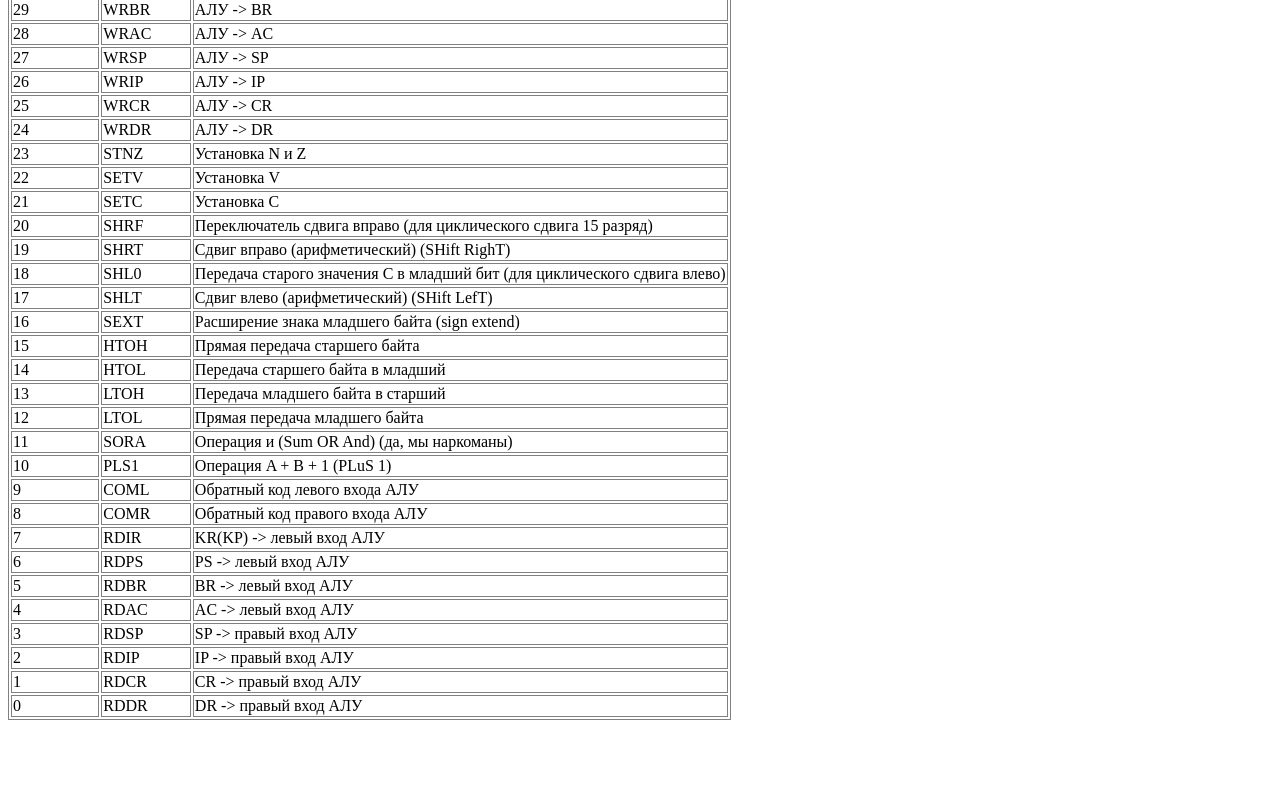
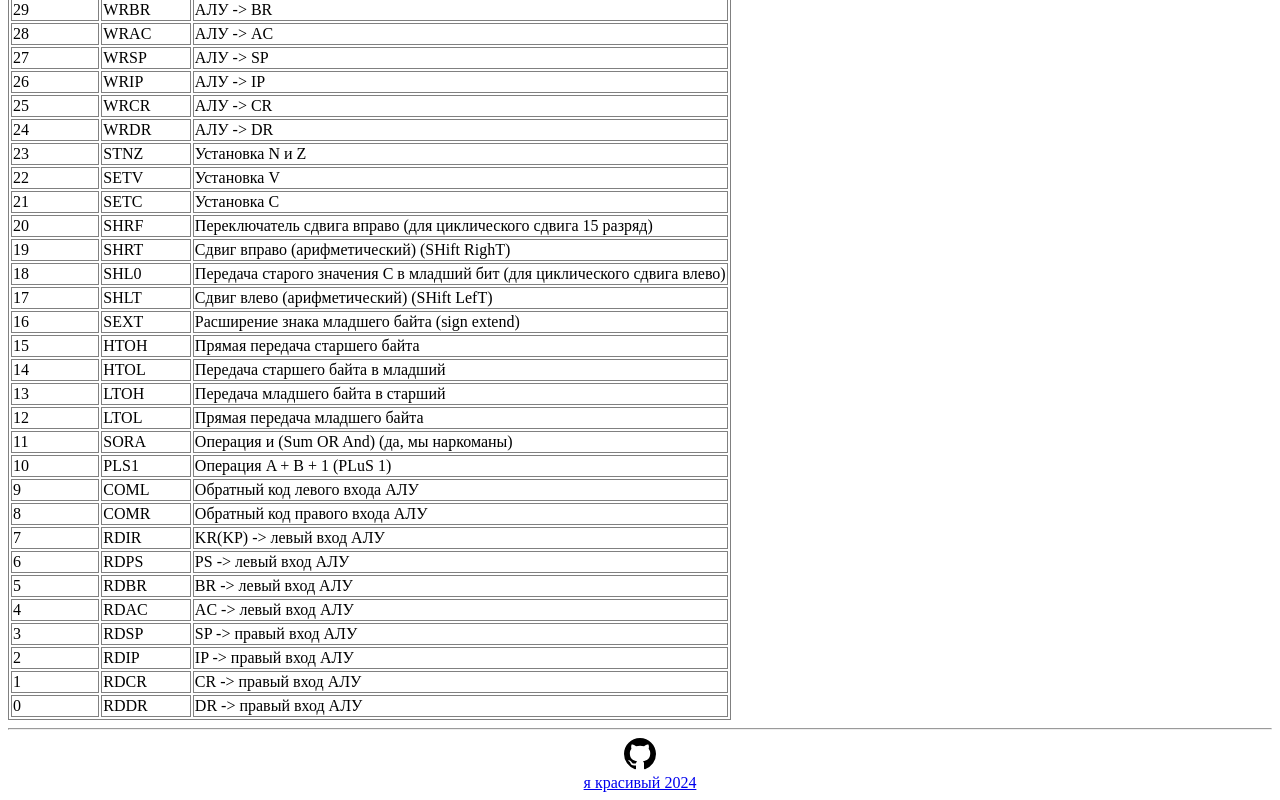
Before and after one commit to lavrentious/microcmdcheatsheet, a React (Create React App) app: page / in a window 1280 px wide. Shown: the part 603-1403 px from the top of the page. Before the commit the page ends 1331 px from the top, so only its background shows below. Built offline with nearby package versions, Linux system fonts and the light colour scheme.

Commit message:
style: handsome footer

```diff
--- a/src/App.tsx
+++ b/src/App.tsx
@@ -5,6 +5,7 @@
 import BitElement from "./BitElement";
 import BitGroup from "./BitGroup";
 import { cmcTooltips, omcTooltips } from "./bitTooltips";
+import Footer from "./Footer";
 import TooltipsList from "./TooltipsList";
 import {} from "./utils";
 
@@ -123,6 +124,7 @@
           style={{ fontFamily: "monospace" }}
         />
       ))}
+      <Footer />
     </>
   );
 };
--- /dev/null
+++ b/src/Footer.tsx
@@ -0,0 +1,28 @@
+const Footer = () => {
+  return (
+    <>
+      <hr />
+      <div style={{ textAlign: "center" }}>
+        <a
+          href="https://github.com/lavrentious"
+          target="_blank"
+          rel="noopener noreferrer"
+        >
+          <svg
+            height="32"
+            aria-hidden="true"
+            viewBox="0 0 16 16"
+            version="1.1"
+            width="32"
+            data-view-component="true"
+          >
+            <path d="M8 0c4.42 0 8 3.58 8 8a8.013 8.013 0 0 1-5.45 7.59c-.4.08-.55-.17-.55-.38 0-.27.01-1.13.01-2.2 0-.75-.25-1.23-.54-1.48 1.78-.2 3.65-.88 3.65-3.95 0-.88-.31-1.59-.82-2.15.08-.2.36-1.02-.08-2.12 0 0-.67-.22-2.2.82-.64-.18-1.32-.27-2-.27-.68 0-1.36.09-2 .27-1.53-1.03-2.2-.82-2.2-.82-.44 1.1-.16 1.92-.08 2.12-.51.56-.82 1.28-.82 2.15 0 3.06 1.86 3.75 3.64 3.95-.23.2-.44.55-.51 1.07-.46.21-1.61.55-2.33-.66-.15-.24-.6-.83-1.23-.82-.67.01-.27.38.01.53.34.19.73.9.82 1.13.16.45.68 1.31 2.69.94 0 .67.01 1.3.01 1.49 0 .21-.15.45-.55.38A7.995 7.995 0 0 1 0 8c0-4.42 3.58-8 8-8Z"></path>
+          </svg>
+          <div>я красивый 2024</div>
+        </a>
+      </div>
+    </>
+  );
+};
+
+export default Footer;
```
